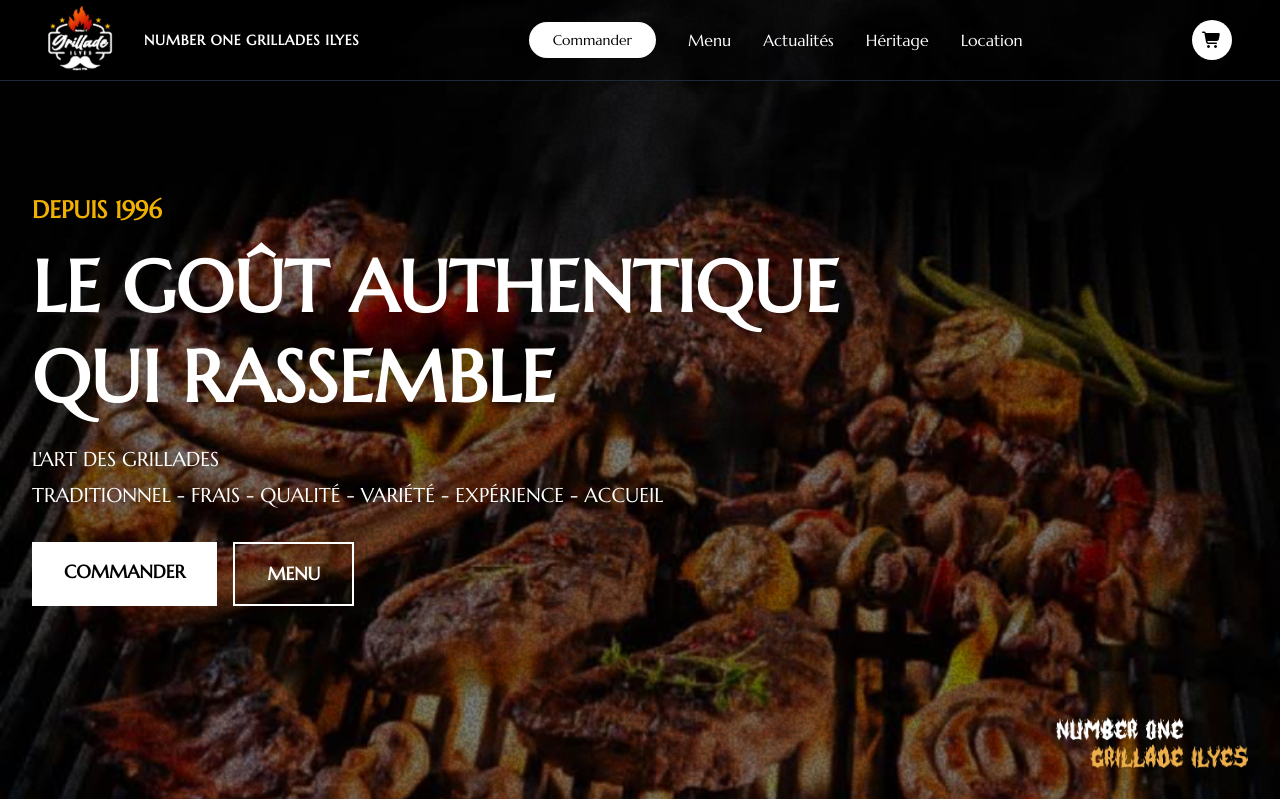
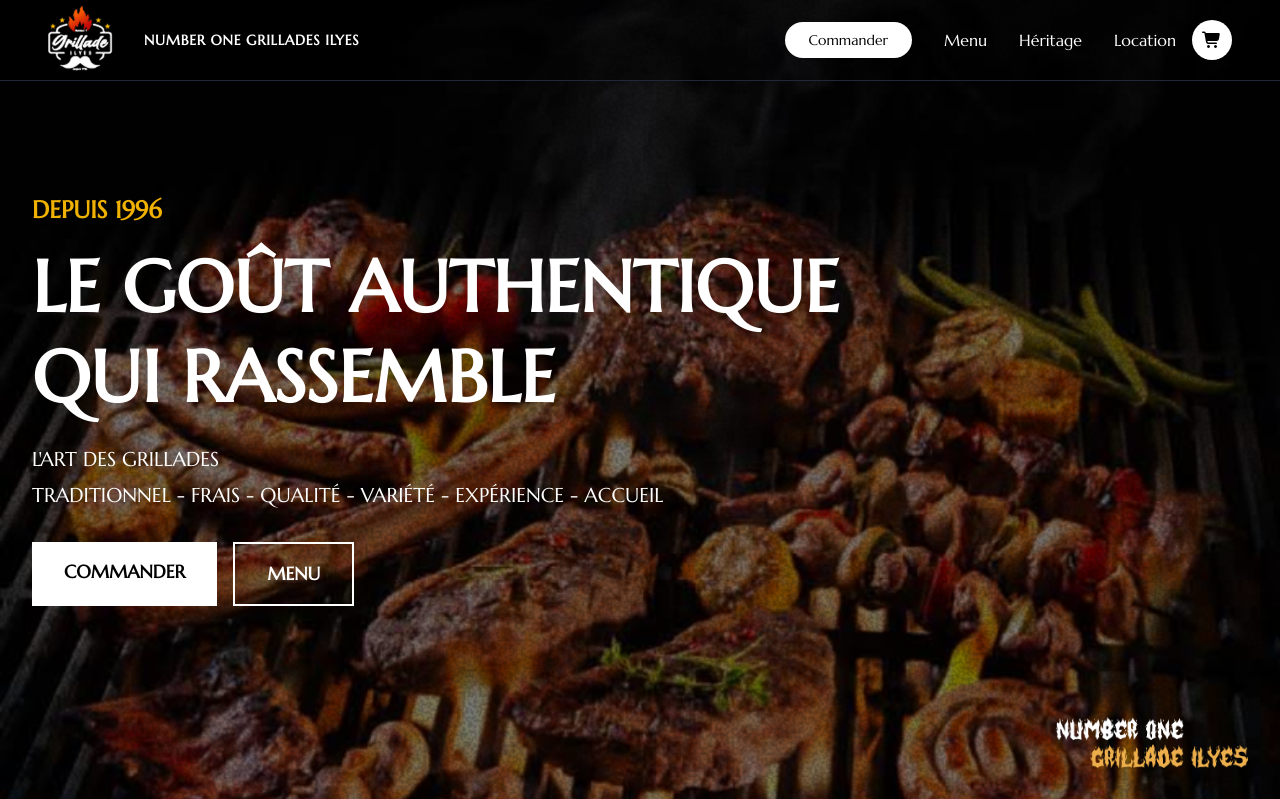
Before and after one commit to yacineLaribi/ilyes-machaoui, a Django app: page / in a window 1280 px wide. Shown: the top 799 px of the page. Run offline with Django 5.2, Linux system fonts and the light colour scheme; some libraries are stand-ins or nearby versions.

Commit message:
fixed the navbar

```diff
--- a/core/templates/base.html
+++ b/core/templates/base.html
@@ -38,19 +38,17 @@
                     </span>
                 </a>
 
+                <!-- Right Side Icons -->
+                <div class="flex items-center space-x-4">
                     <!-- Order Button & Menu Items (Desktop) -->
                     <div class="hidden md:flex items-center space-x-8">
                         <a href="{% url 'restaurant:order' %}" class="bg-white text-black px-6 py-2 rounded-full text-sm font-medium hover:bg-gray-200 transition">
                            Commander
                         </a>
                         <a href="{% url 'restaurant:menu' %}" class="text-white hover:text-yellow-500 transition">Menu</a>
-                    <a href="#actualites" class="text-white hover:text-yellow-500 transition">Actualités</a>
                         <a href="#legacy" class="text-white hover:text-yellow-500 transition">Héritage</a>
                         <a href="#location" class="text-white hover:text-yellow-500 transition">Location</a>
                     </div>
-
-                <!-- Right Side Icons -->
-                <div class="flex items-center space-x-4">
                     <a href="{% url 'restaurant:cart' %}" class="relative w-10 h-10 bg-white rounded-full cursor-pointer flex items-center justify-center hover:bg-gray-200 transition">
                         <i class="fas fa-shopping-cart text-black"></i>
                         <!-- Cart Badge (optional - you can add this dynamically) -->
```
Lines whose indentation alone changed are shown as unchanged.
